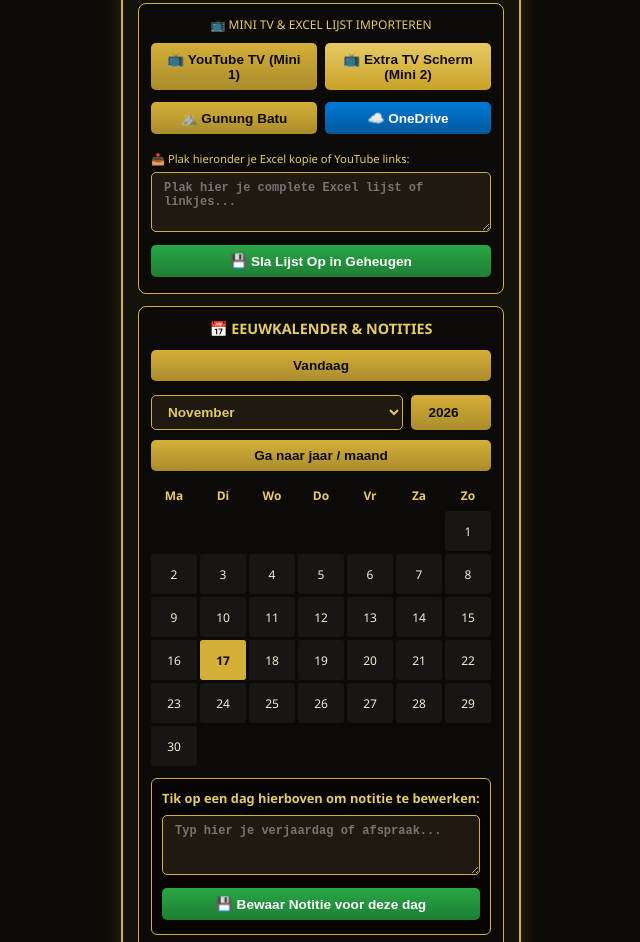
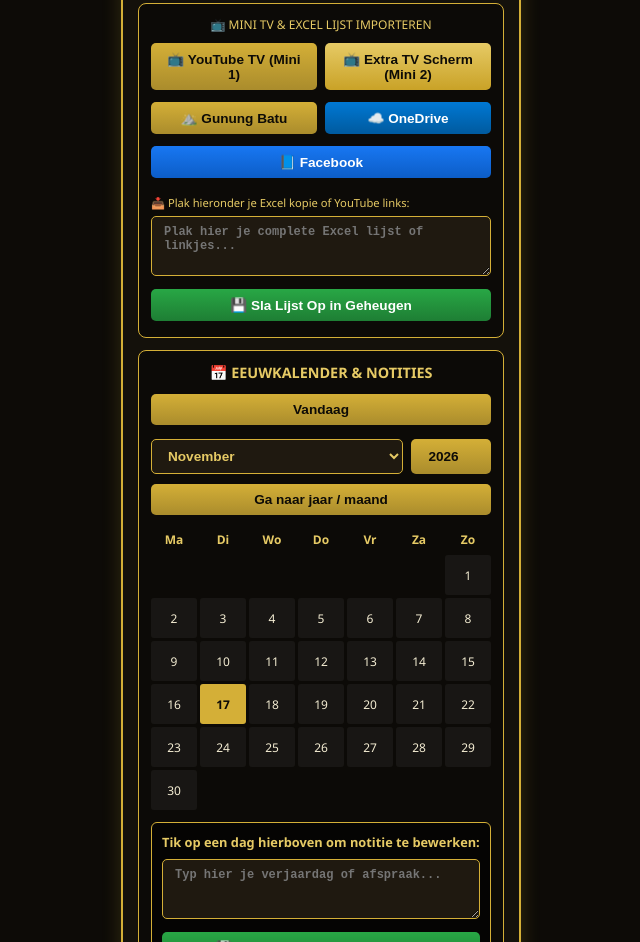
Before and after one commit to amaika-1623/RMS-PARANG-SALAWAKU, a plain HTML site: page index.html in a window 1280 px wide. Shown: the part 1606-2548 px from the top of the page, without its empty margins (319-959 px from the left). Drawn offline with nearby package versions, Linux system fonts and the light colour scheme; no server answers; a web font is replaced by a local one.

Commit message:
Add Facebook button and adjust button layout

```diff
--- a/index.html
+++ b/index.html
@@ -435,10 +435,14 @@
             <button onclick="toggleMiniTV()">📺 YouTube TV (Mini 1)</button>
             <button onclick="toggleMiniTV2()" style="background: linear-gradient(to bottom, #e6ca65, #c9a227);">📺 Extra TV Scherm (Mini 2)</button>
         </div>
-        <div class="btn-row" style="margin-top: 4px;">
+                <div class="btn-row" style="margin-top: 4px;">
             <button onclick="window.open('https://youtube.com/@gunungbatuamsterdamlivestreamk?si=bn0MgOYpAdBwtJ2J', '_blank')">⛰️ Gunung Batu</button>
             <button onclick="window.open('https://onedrive.live.com', '_blank')" style="background: linear-gradient(to bottom, #0078d4, #005a9e); color: white;">☁️ OneDrive</button>
         </div>
+        <div class="btn-row" style="margin-top: 4px;">
+            <button onclick="window.open('https://www.facebook.com', '_blank')" style="background: linear-gradient(to bottom, #1877f2, #0c5dc7); color: white;">📘 Facebook</button>
+        </div>
+
 
         <div style="margin-top: 8px; text-align: left;">
             <label style="font-size: 0.7rem; color: var(--text-gold);">📥 Plak hieronder je Excel kopie of YouTube links:</label>
```
